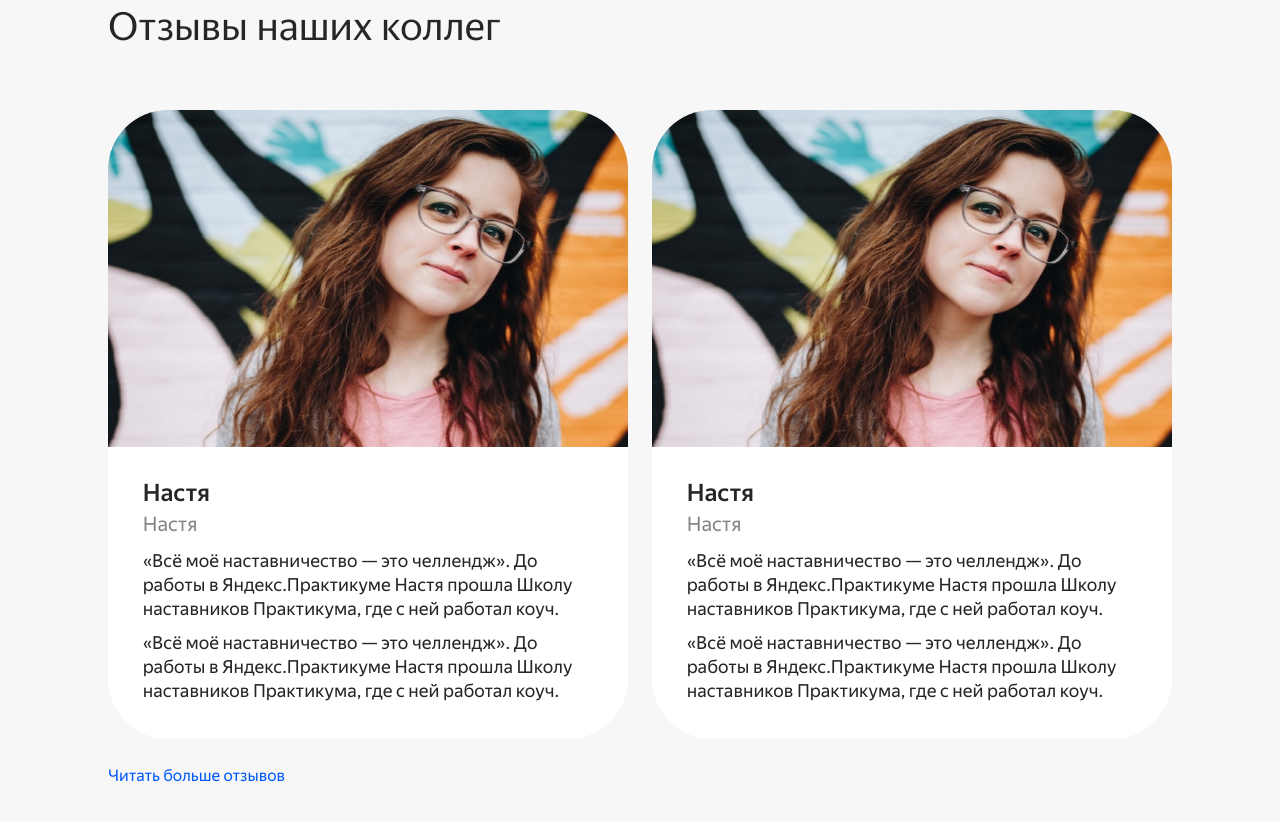
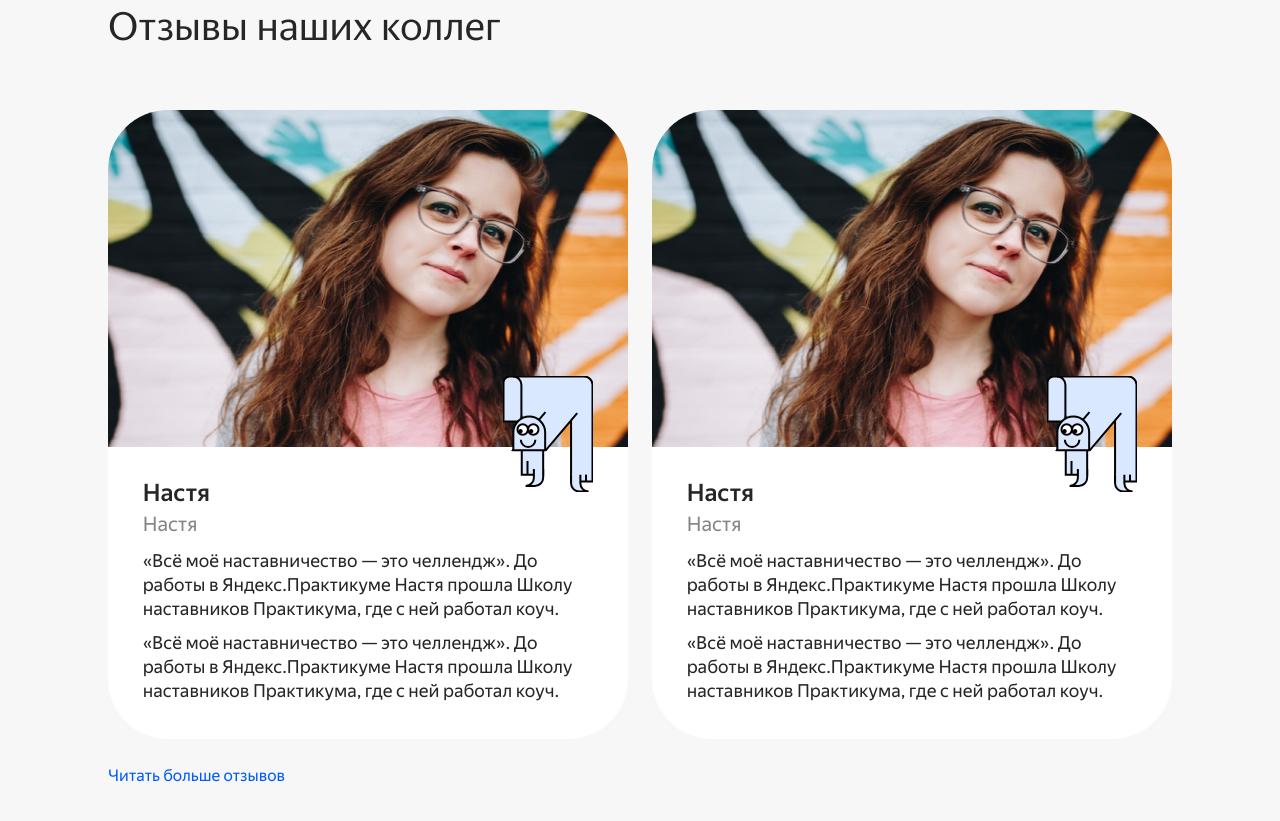
Before and after one commit to ViktorPekin/Yandex-Hr-job, a React app: page / in a window 1280 px wide. Shown: the part 5697-6518 px from the top of the page. Built offline with nearby package versions, Linux system fonts and the light colour scheme.

Commit message:
Add icon feedback

```diff
--- a/src/components/different-components/feedback-card/FeedbackCard.js
+++ b/src/components/different-components/feedback-card/FeedbackCard.js
@@ -1,5 +1,6 @@
 import './feedback-card.css';
 import cardImg from '../../../images/foto-feedback.png';
+import cardIcon from '../../../images/feedback_icon.svg';
 const FeedbackCard = () => {
   return <div className='feedback-card'>
     <img
@@ -7,6 +8,10 @@ const FeedbackCard = () => {
       src={cardImg} alt="Настя"
     />
     <div className='feedback-card__container'>
+      <img
+        className='feedback-card__icon'
+        src={cardIcon} alt="Иконка"
+      />
       <h3 className='feedback-card__card-title'>Настя</h3>
       <h3 className='feedback-card__card-subtitle'>Настя</h3>
       <p className='feedback-card__card-text'>«Всё моё наставничество — это челлендж». До работы в Яндекс.Практикуме Настя прошла Школу наставников Практикума, где с ней работал коуч.</p>
--- a/src/components/different-components/feedback-card/feedback-card.css
+++ b/src/components/different-components/feedback-card/feedback-card.css
@@ -12,8 +12,15 @@
 }
 
 .feedback-card__container {
+  position: relative;
   margin: 28px auto 36px;
   width: 86.66%;
+}
+
+.feedback-card__icon {
+  position: absolute;
+  right: 0;
+  top: -103px;
 }
 
 .feedback-card__card-title {
```
Also changed, not shown: src/images/feedback_icon.svg (added).
